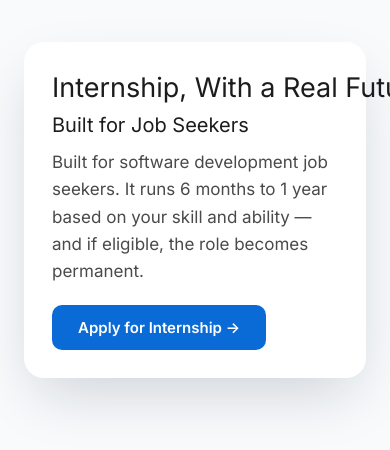
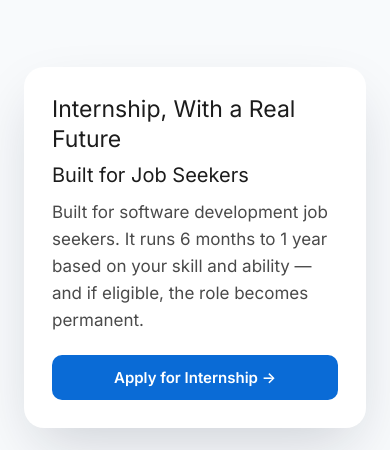
Before and after one commit to developer2lanzermark-lgtm/daxin-website, a React (Vite) app: page /careers in a window 390 px wide. Shown: the part 1985-2435 px from the top of the page. Built offline with nearby package versions, Linux system fonts and the light colour scheme.

Commit message:
careers sections corrections

```diff
--- a/src/styles/Careers.css
+++ b/src/styles/Careers.css
@@ -624,6 +624,14 @@
   .careers-image-wrapper {
     height: 280px;
   }
+  .careers-split-content .section-title {
+    white-space: normal;
+    font-size: 23px;
+  }
+  .careers-explore-btn {
+    width: 100%;
+    text-align: center;
+  }
   .careers-stat-divider {
     display: none;
   }
```
